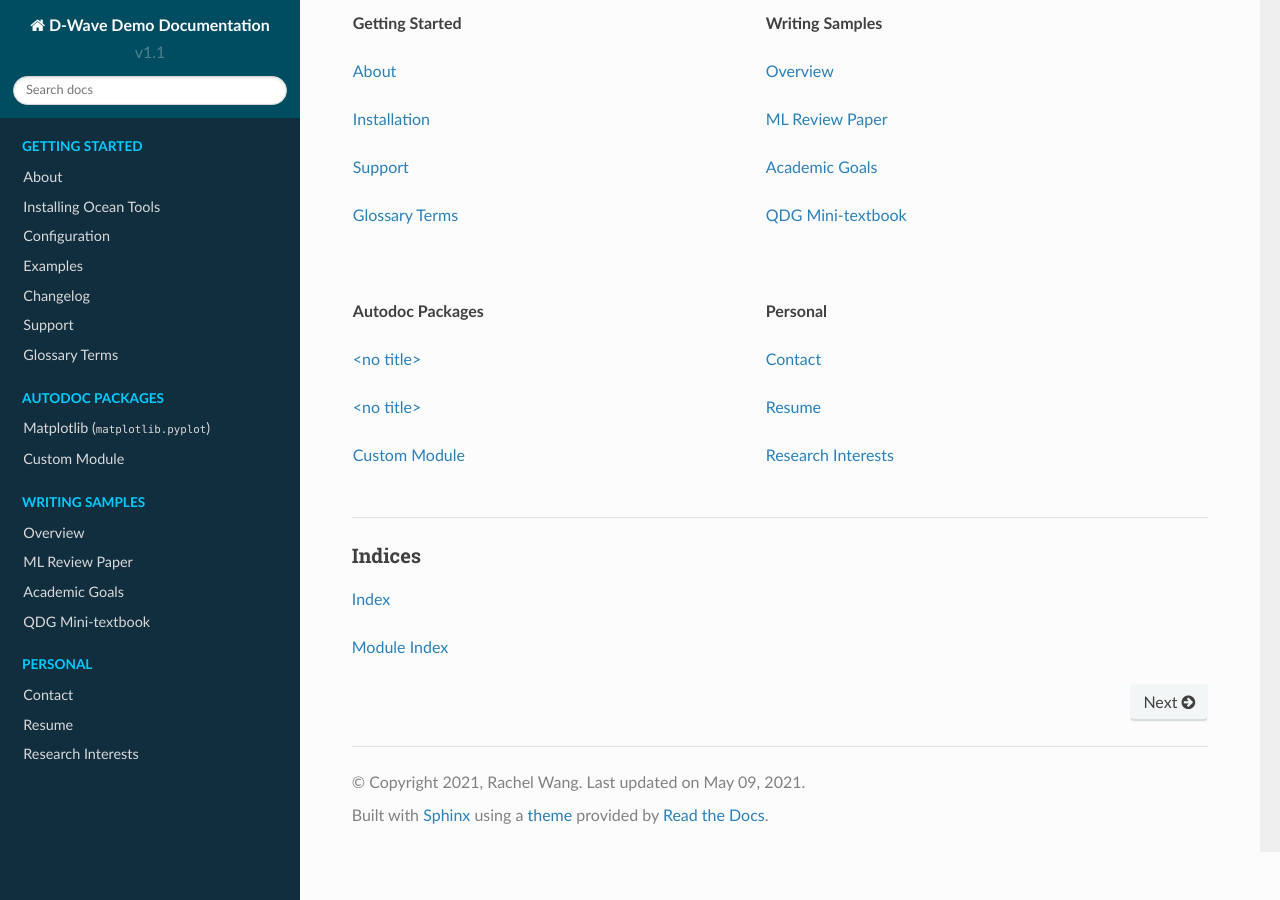
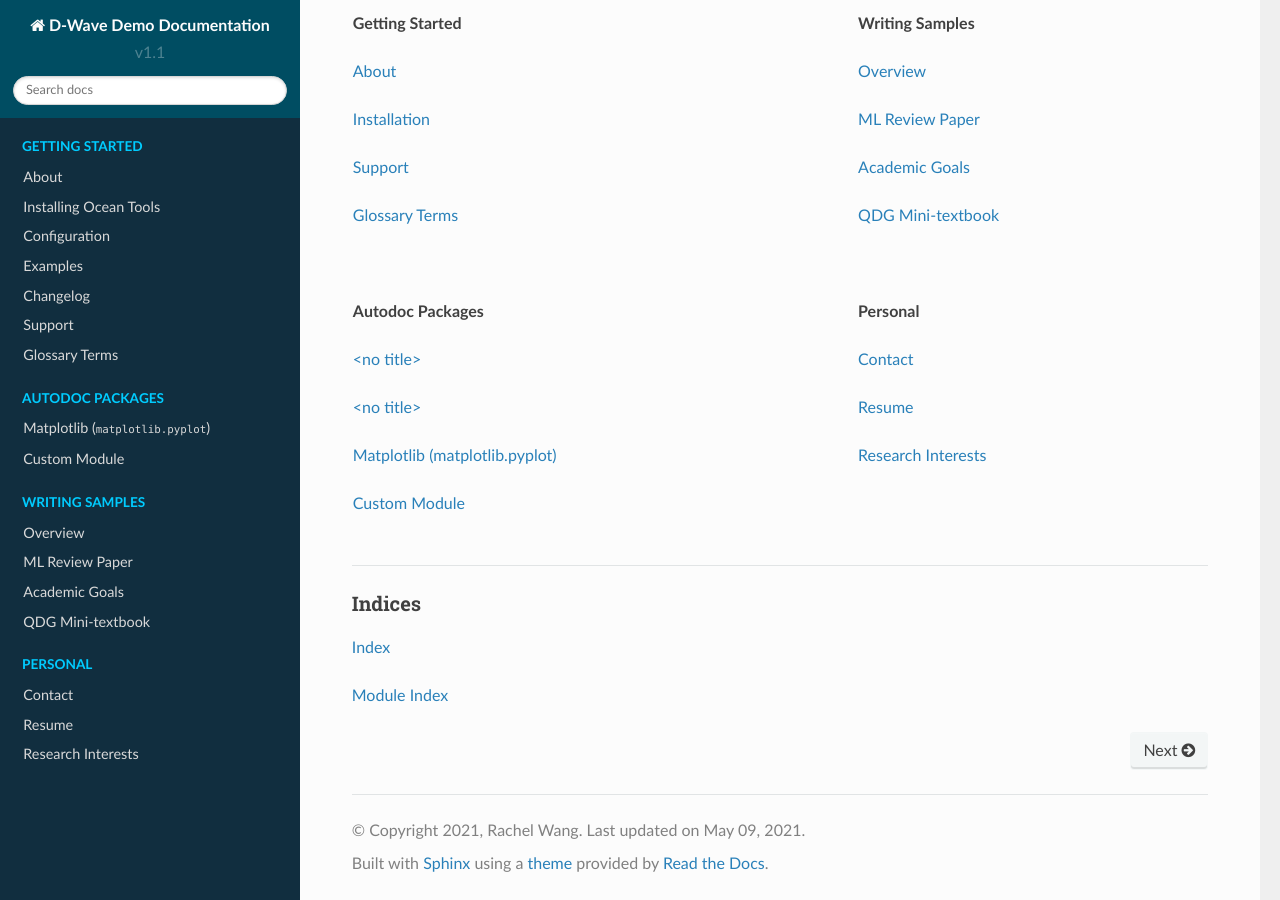
Before and after one commit to rcywang/d-wave-demodoc, a Sphinx documentation site: the page built from docs/index.rst, in a window 1280 px wide and 900 px high, scrolled down 593 px. Built offline with Sphinx 7.4.7 and the Read the Docs theme 2.0.0, drawn with Linux system fonts in a browser that asks for light colours.

Commit message:
added missing matplotlib to toc

```diff
--- a/docs/index.rst
+++ b/docs/index.rst
@@ -42,6 +42,7 @@
 
      * :doc:`../fourier`
      * :doc:`../randomsamp`
+     * :doc:`../matplotlib`
      * :doc:`../main`
 
    * **Writing Samples**
```
